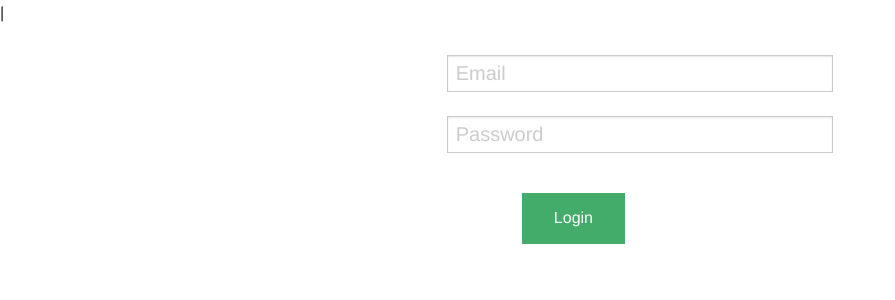
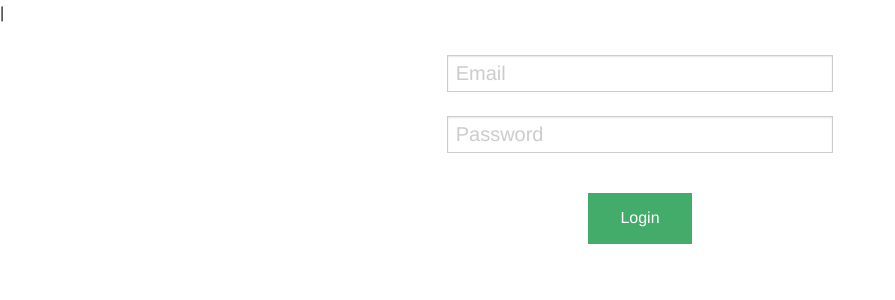
Before and after one commit to omarashraf/eShop, a PHP site: page /login.php in a window 1280 px wide. Shown: the part 333-633 px from the top of the page, without its empty margins (0-895 px from the left). Run offline with PHP 8.4, Linux system fonts and the light colour scheme.

Commit message:
modify login/logout

```diff
--- a/login.php
+++ b/login.php
@@ -109,8 +109,8 @@
 		</div>
 		<br>
 		<div class="row">
-			<div class="small-6 columns">
-				<button style="float: right;" type="submit" class="button success">Login</button>
+			<div style="text-align: center;" class="small-3-centered columns">
+				<button type="submit" class="button success">Login</button>
 			</div>
 		</div>
 	</form>
--- a/logout.php
+++ b/logout.php
@@ -1,10 +1,9 @@
 <?php
 	session_start();
 	if (isset($_SESSION['loggedin']) && isset($_SESSION['loggedin_password'])) {
-		$temp = $_SESSION['cart'];
+		// /$temp = $_SESSION['cart'];
 		session_destroy();
 	}
-	session_start();
-	$_SESSION['cart'] = $temp;
+
 	header('Location: productshome.php');
 ?>
--- a/register.php
+++ b/register.php
@@ -228,7 +228,7 @@
 				       else
 				       {
 				         move_uploaded_file($_FILES["image"]["tmp_name"],"images/" . $_FILES["image"]["name"]);
-				         echo"<font size = '5'><font color=\"#0CF44A\">SAVED<br>";
+				         //echo"<font size = '5'><font color=\"#0CF44A\">SAVED<br>";
 
 				         $file="images/".$_FILES["image"]["name"];
 				         $sql="UPDATE users SET avatar = '$file' WHERE id = '" . $_SESSION['loggedin'] . "'";
```
Also changed, not shown: cart.php (+7 -1 lines), editProfile.php (+7 -3 lines), images/40249_430424968136_741658136_4924265_6442406_n.jpg (added).
